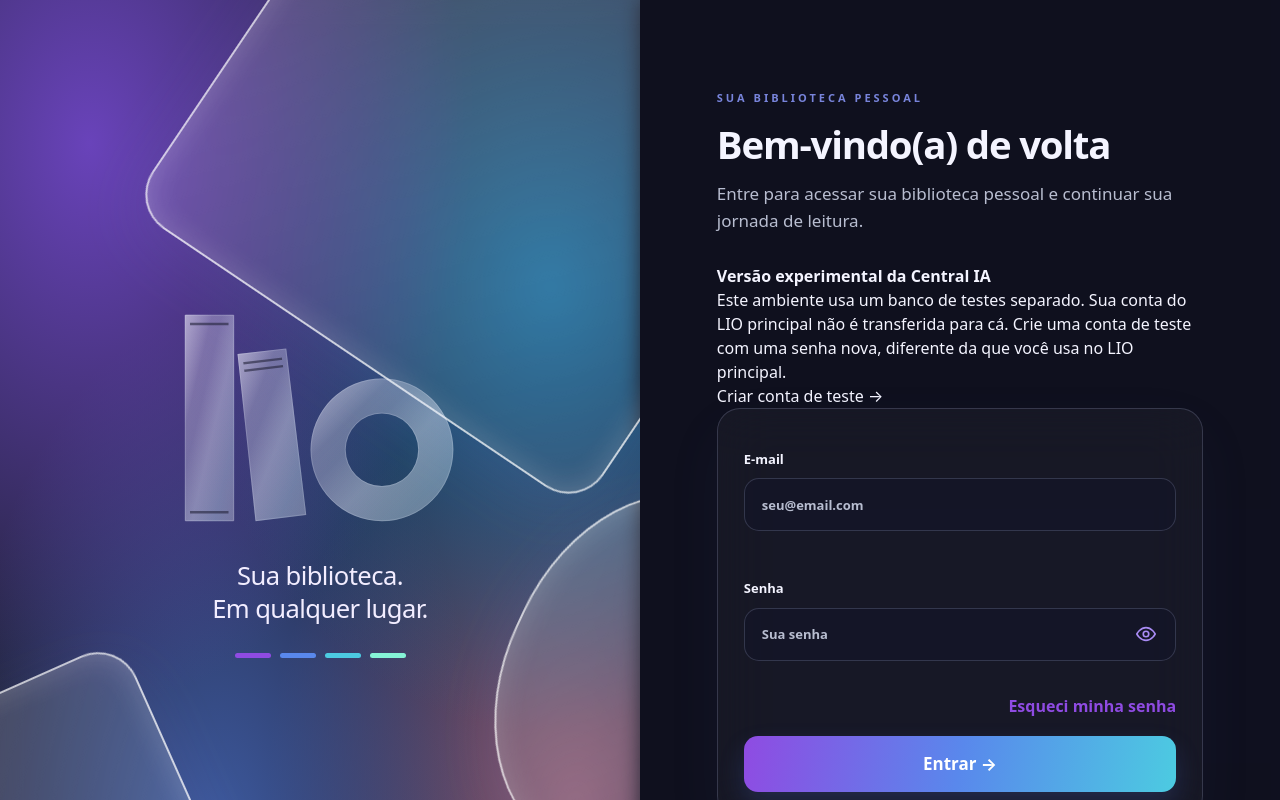
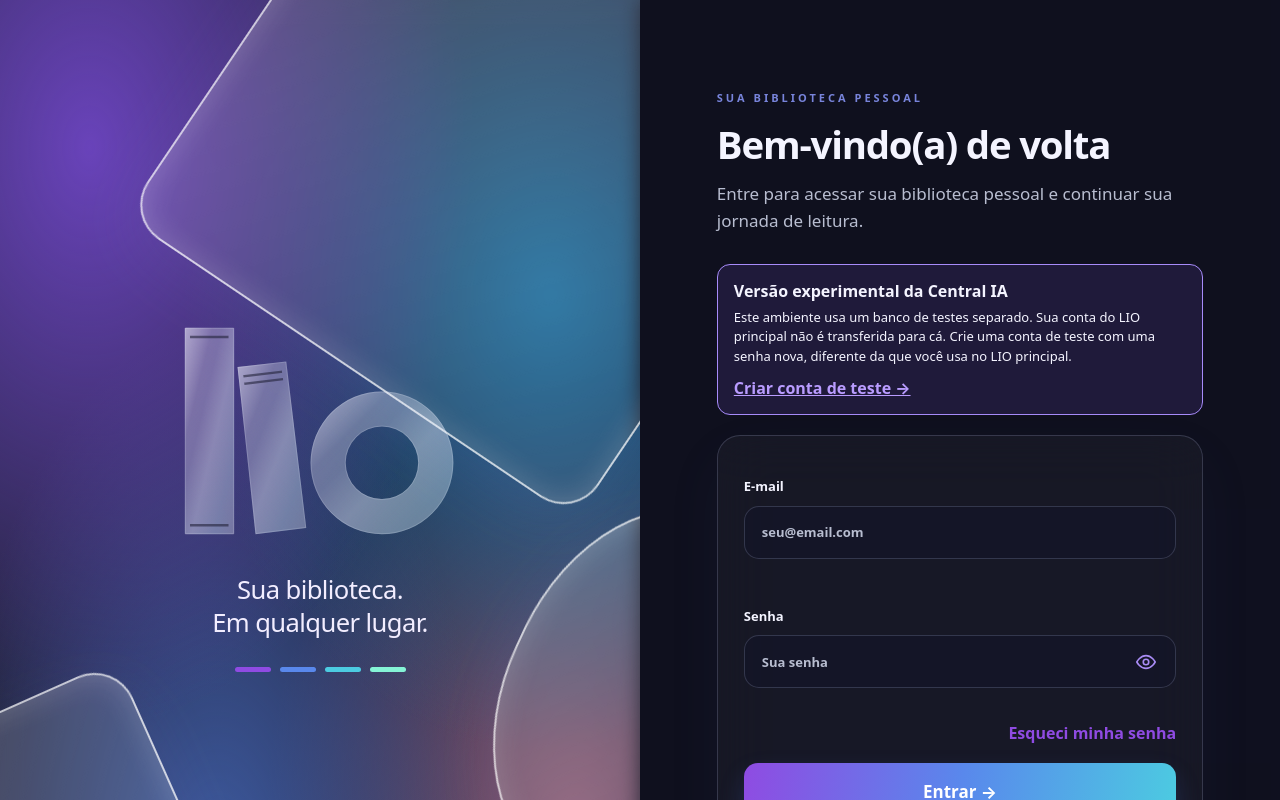
Before and after one commit to isabelmr1107/leituras-app, a Next.js app: page /login in a window 1280 px wide. Shown: the top 800 px of the page. Built offline with nearby package versions, Linux system fonts and the light colour scheme.

Commit message:
Style separated experimental account guidance

```diff
--- a/app/globals.css
+++ b/app/globals.css
@@ -1487,3 +1487,9 @@ html[data-theme="light"] .goal-number{color:var(--lio-color-a)!important}
 .lio-ai-picks{display:grid;grid-template-columns:repeat(auto-fit,minmax(180px,1fr));gap:12px}
 .lio-ai-pick{border:1px solid rgba(157,131,192,.3);padding:14px;border-radius:12px;display:flex;flex-direction:column;gap:7px}
 .lio-ai-pick span,.lio-ai-pick small{opacity:.7}
+
+/* Preview-only sign-in guidance for separate testing accounts */
+.lio-test-login-note{border:1px solid #a78bfa;border-radius:13px;background:rgba(139,92,246,.13);padding:14px 16px;margin:14px 0 20px;line-height:1.5}
+.lio-test-login-note strong{display:block;margin-bottom:5px}
+.lio-test-login-note p{font-size:13px;margin:5px 0 10px}
+.lio-test-login-note a{color:#b99cff;font-weight:750;text-decoration:underline}
```
